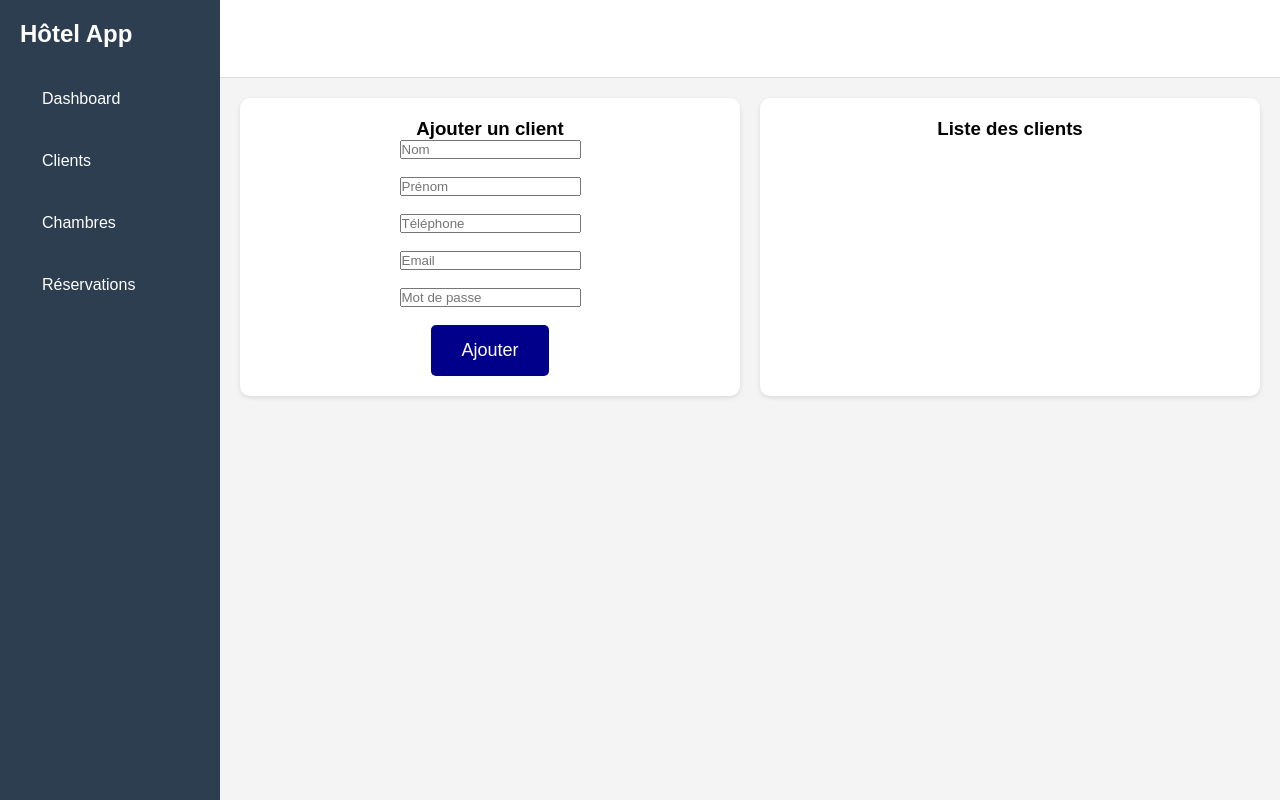
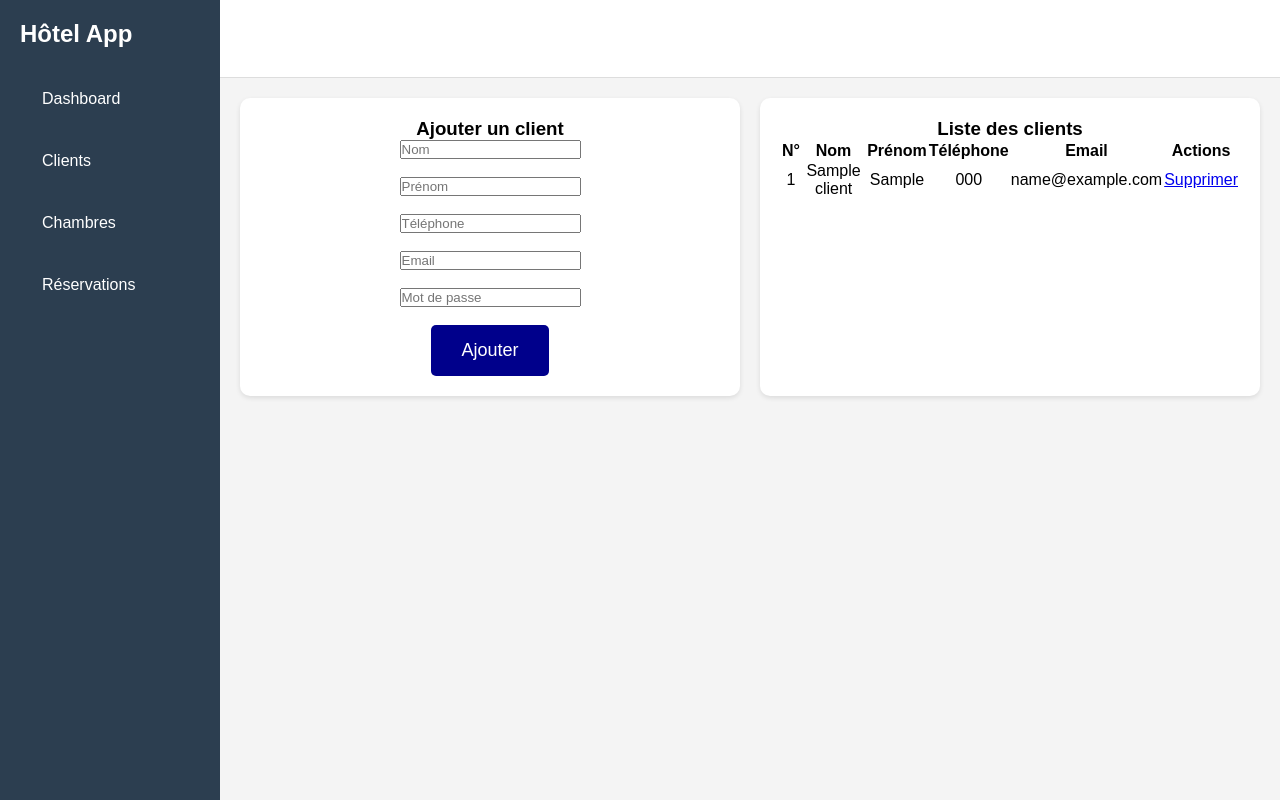
Before and after one commit to adamaberthe2005-byte/hotel_reservation, a PHP site: page /clients.php in a window 1280 px wide. Run offline with PHP 8.4, Linux system fonts and the light colour scheme; tables that the repository leaves empty hold one stand-in row (values such as "Sample post").

Commit message:
Connextion backend client

```diff
--- a/clients.php
+++ b/clients.php
@@ -1,3 +1,33 @@
+<?php
+require_once 'config/connexion.php';
+
+// ===== AJOUTER UN CLIENT =====
+if (isset($_POST['ajouter'])) {
+    $nom      = mysqli_real_escape_string($conn, $_POST['nom_cli']);
+    $prenom   = mysqli_real_escape_string($conn, $_POST['prenom_cli']);
+    $tel      = mysqli_real_escape_string($conn, $_POST['tel_cli']);
+    $email    = mysqli_real_escape_string($conn, $_POST['email_cli']);
+    $mdp      = password_hash($_POST['mdp_cli'], PASSWORD_DEFAULT);
+
+    $sql = "INSERT INTO CLIENT (nom_cli, prenom_cli, tel_cli, email_cli, mdp_cli)
+            VALUES ('$nom', '$prenom', '$tel', '$email', '$mdp')";
+    mysqli_query($conn, $sql);
+    header("Location: clients.php");
+    exit();
+}
+
+// ===== SUPPRIMER UN CLIENT =====
+if (isset($_GET['supprimer'])) {
+    $id = intval($_GET['supprimer']);
+    mysqli_query($conn, "DELETE FROM CLIENT WHERE num_cli = $id");
+    header("Location: clients.php");
+    exit();
+}
+
+// ===== RÉCUPÉRER TOUS LES CLIENTS =====
+$result = mysqli_query($conn, "SELECT * FROM CLIENT");
+?>
+
 <!DOCTYPE html>
 <html lang="fr">
 <head>
@@ -10,7 +40,6 @@
 <div class="container">
 <?php include "sidebar.php"; ?>
 
-    <!-- CONTENU -->
     <main class="main">
 
         <header class="header">
@@ -22,7 +51,6 @@
             <!-- FORMULAIRE -->
             <div class="card">
                 <h3>Ajouter un client</h3>
-
                 <form method="POST">
                     <input type="text" name="nom_cli" placeholder="Nom" required><br><br>
                     <input type="text" name="prenom_cli" placeholder="Prénom" required><br><br>
@@ -36,37 +64,37 @@
             <!-- LISTE -->
             <div class="card">
                 <h3>Liste des clients</h3>
-
-                <?php
-                if (!isset($_SESSION)) {
-                    session_start();
-                }
-
-                if (!isset($_SESSION['clients'])) {
-                    $_SESSION['clients'] = [];
-                }
-
-                if ($_SERVER["REQUEST_METHOD"] == "POST") {
-                    $nom = $_POST['nom'];
-                    $telephone = $_POST['telephone'];
-
-                    $_SESSION['clients'][] = [
-                        "nom" => $nom,
-                        "telephone" => $telephone
-                    ];
-                }
-
-                foreach ($_SESSION['clients'] as $client) {
-                    echo "<p>".$client['nom']." - ".$client['telephone']."</p>";
-                }
-                ?>
-
+                <table>
+                    <thead>
+                        <tr>
+                            <th>N°</th>
+                            <th>Nom</th>
+                            <th>Prénom</th>
+                            <th>Téléphone</th>
+                            <th>Email</th>
+                            <th>Actions</th>
+                        </tr>
+                    </thead>
+                    <tbody>
+                        <?php while ($client = mysqli_fetch_assoc($result)) : ?>
+                        <tr>
+                            <td><?php echo $client['num_cli']; ?></td>
+                            <td><?php echo $client['nom_cli']; ?></td>
+                            <td><?php echo $client['prenom_cli']; ?></td>
+                            <td><?php echo $client['tel_cli']; ?></td>
+                            <td><?php echo $client['email_cli']; ?></td>
+                            <td>
+                                <a href="clients.php?supprimer=<?php echo $client['num_cli']; ?>"
+                                   onclick="return confirm('Supprimer ce client ?')">Supprimer</a>
+                            </td>
+                        </tr>
+                        <?php endwhile; ?>
+                    </tbody>
+                </table>
             </div>
 
         </section>
-
     </main>
-
 </div>
 
 </body>
```
Lines whose indentation alone changed are shown as unchanged.
